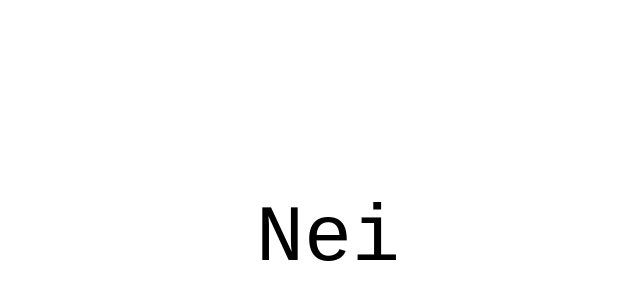
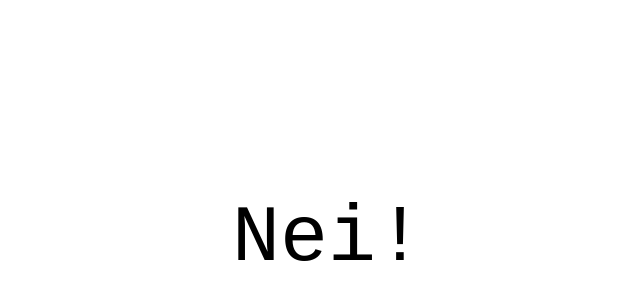
Before and after one commit to larskristianhaga/regnerdetioslo.no, a Vue app in the folder app/: page / in a window 1280 px wide. Shown: the part 162-462 px from the top of the page, without its empty margins (312-952 px from the left). Built offline with nearby package versions, Linux system fonts and the light colour scheme.

Commit message:
Revert "More logging."
This reverts commit ba532d24fa03fc8fee766824ab4ac66e5810b241.

```diff
--- a/app/src/App.vue
+++ b/app/src/App.vue
@@ -9,29 +9,26 @@ export default {
   name: "App",
   data() {
     return {
-      isItRaining: "",
+      "isItRaining": ""
     };
   },
   mounted() {
-    // Endpoint is gotten from GitHub Actions Secret.
-    const endpointURL = import.meta.env.VITE_BACKEND_ENDPOINT_URL;
-    console.log(endpointURL);
+  // Endpoint is gotten from GitHub Actions Secret.
+  const endpointURL = import.meta.env.VITE_BACKEND_ENDPOINT_URL;
 
-    axios
-      .get(endpointURL)
+    axios.get(endpointURL)
       .then((response) => {
-        console.log(response);
-        console.log(response.data);
 
-        const isRainingValue = response.data["DoesItRain"];
+      const isRainingValue = response.data["DoesItRain"];
 
-        console.log(isRainingValue);
-
-        isRainingValue ? (this.isItRaining = "Ja") : (this.isItRaining = "Nei");
+        isRainingValue ?
+          this.isItRaining = "Ja..."
+          :
+          this.isItRaining = "Nei!";
       })
       .catch((error) => {
         console.log("Something went wrong. " + error);
       });
-  },
+  }
 };
 </script>
```
